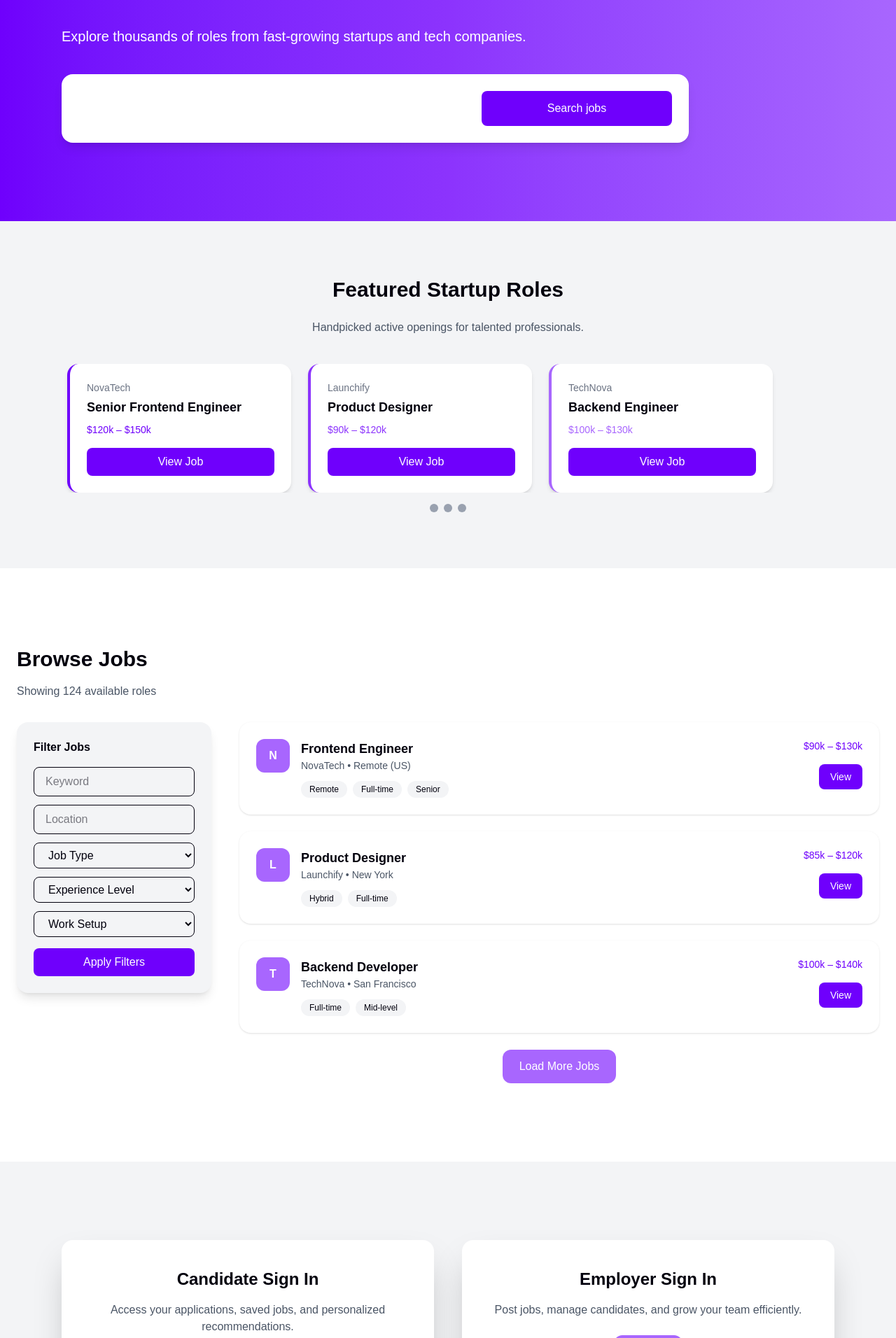
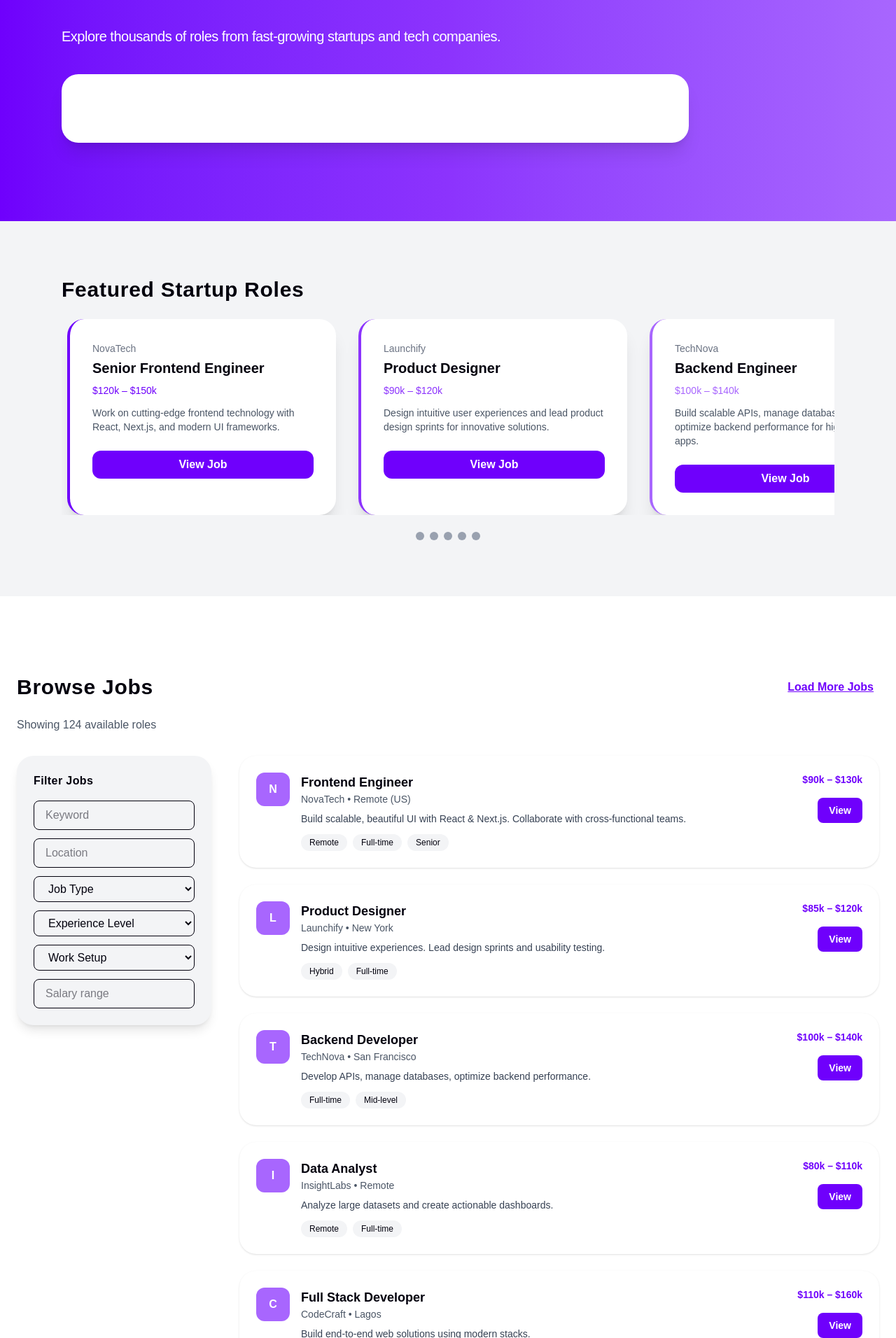
Before and after one commit to adebisidolapo/technicaljobboard, a Next.js app in the folder jobboard/: page / in a window 1280 px wide. Shown: the part 388-2300 px from the top of the page at 70% size. Built offline with nearby package versions, Linux system fonts and the light colour scheme.

Commit message:
Revamp Home page: Hero search inputs, Featured Jobs carousel, enhanced Browse Jobs, Empowering Job Seeker split section

```diff
--- a/jobboard/app/page.tsx
+++ b/jobboard/app/page.tsx
@@ -5,74 +5,116 @@ export default function Home() {
       {/* ================= HERO ================= */}
       <section className="py-28 bg-gradient-to-r from-[#6F00FC] via-[#8C33FD] to-[#A866FE] text-white">
         <div className="max-w-6xl mx-auto px-6 text-center md:text-left">
-          <h1 className="text-4xl md:text-6xl font-bold leading-tight max-w-3xl">
+          <h1 className="text-5xl md:text-6xl font-extrabold leading-tight max-w-3xl tracking-wide">
             Discover startup jobs<br />
             that <span className="text-[#02000D]">move your career forward</span>
           </h1>
-          <p className="mt-6 text-lg md:text-xl max-w-2xl">
+
+          <p className="mt-6 text-lg md:text-xl max-w-2xl tracking-tight font-medium">
             Explore thousands of roles from fast-growing startups and tech companies.
           </p>
-          <div className="mt-10 bg-white rounded-2xl shadow-lg p-6 grid grid-cols-1 md:grid-cols-3 gap-4 max-w-4xl mx-auto md:mx-0">
-            <input className="border px-4 py-3 rounded-lg" placeholder="Role or keyword" />
-            <input className="border px-4 py-3 rounded-lg" placeholder="Location or remote" />
-            <button className="bg-[#6F00FC] hover:bg-[#8C33FD] transition text-white rounded-lg font-medium">
-              Search jobs
-            </button>
+
+          <div className="mt-10 bg-white rounded-3xl shadow-xl p-6 grid grid-cols-1 md:grid-cols-3 gap-4 max-w-4xl mx-auto md:mx-0">
+            <input className="border px-4 py-3 rounded-lg" placeholder="Keyword: e.g Frontend, Product Designer" />
+            <input className="border px-4 py-3 rounded-lg" placeholder="Location: e.g Lagos, Remote" />
+            <select className="border px-4 py-3 rounded-lg">
+              <option>Job Type: Full-time, Part-time, Contract</option>
+              <option>Full-time</option>
+              <option>Part-time</option>
+              <option>Contract</option>
+              <option>Internship</option>
+            </select>
           </div>
         </div>
       </section>
 
-      {/* ================= FEATURED JOBS (3-item carousel) ================= */}
+      {/* ================= FEATURED JOBS ================= */}
       <section className="py-20 bg-gray-100">
         <div className="max-w-6xl mx-auto px-6">
-    <h2 className="text-3xl font-bold mb-6 text-center">Featured Startup Roles</h2>
-    <p className="text-gray-600 mb-10 text-center">
-      Handpicked active openings for talented professionals.
-    </p>
+          <div className="flex justify-between items-center mb-6">
+            <h2 className="text-3xl font-extrabold tracking-wide">Featured Startup Roles</h2>
+          </div>
 
-    {/* Carousel Container */}
-    <div className="relative">
-      <div className="flex overflow-x-auto gap-6 snap-x snap-mandatory px-2">
+          {/* Carousel / horizontal scroll */}
+          <div className="flex overflow-x-auto gap-8 snap-x snap-mandatory px-2">
             {[
-          { role: "Senior Frontend Engineer", company: "NovaTech", salary: "$120k – $150k", color: "#6F00FC" },
-          { role: "Product Designer", company: "Launchify", salary: "$90k – $120k", color: "#8C33FD" },
-          { role: "Backend Engineer", company: "TechNova", salary: "$100k – $130k", color: "#A866FE" },
+              {
+                role: "Senior Frontend Engineer",
+                company: "NovaTech",
+                salary: "$120k – $150k",
+                desc: "Work on cutting-edge frontend technology with React, Next.js, and modern UI frameworks.",
+                color: "#6F00FC",
+              },
+              {
+                role: "Product Designer",
+                company: "Launchify",
+                salary: "$90k – $120k",
+                desc: "Design intuitive user experiences and lead product design sprints for innovative solutions.",
+                color: "#8C33FD",
+              },
+              {
+                role: "Backend Engineer",
+                company: "TechNova",
+                salary: "$100k – $140k",
+                desc: "Build scalable APIs, manage databases, and optimize backend performance for high-traffic apps.",
+                color: "#A866FE",
+              },
+              {
+                role: "Full Stack Developer",
+                company: "CodeCraft",
+                salary: "$110k – $160k",
+                desc: "Own the end-to-end development of web applications using modern stacks.",
+                color: "#6F00FC",
+              },
+              {
+                role: "Data Analyst",
+                company: "InsightLabs",
+                salary: "$80k – $110k",
+                desc: "Analyze large datasets, create dashboards, and provide actionable insights to decision-makers.",
+                color: "#8C33FD",
+              },
             ].map((job, idx) => (
               <div
                 key={idx}
-            className="flex-none w-80 snap-center bg-white rounded-2xl p-6 shadow-md border-l-4 hover:shadow-xl transition"
+                className="flex-none w-96 snap-center bg-white rounded-3xl p-8 shadow-xl border-l-4 hover:shadow-2xl transition"
                 style={{ borderColor: job.color }}
               >
-            <p className="text-sm text-gray-500">{job.company}</p>
-            <h3 className="text-lg font-semibold mt-1">{job.role}</h3>
+                <p className="text-sm font-medium text-gray-500">{job.company}</p>
+                <h3 className="text-xl font-bold mt-1">{job.role}</h3>
                 <p className="text-sm font-medium mt-2" style={{ color: job.color }}>{job.salary}</p>
-            <button className="mt-4 w-full bg-[#6F00FC] hover:bg-[#8C33FD] text-white px-4 py-2 rounded-lg transition">View Job</button>
+                <p className="text-gray-600 mt-3 text-sm">{job.desc}</p>
+                <button className="mt-6 w-full bg-[#6F00FC] hover:bg-[#8C33FD] text-white px-4 py-2 rounded-xl font-semibold transition">
+                  View Job
+                </button>
               </div>
             ))}
           </div>
 
-      {/* Centered Indicator */}
-      <div className="flex justify-center mt-4 gap-2">
-        {[0, 1, 2].map((_, i) => (
+          {/* Centered Dots */}
+          <div className="flex justify-center mt-6 gap-2">
+            {[0, 1, 2, 3, 4].map((_, i) => (
               <span key={i} className="w-3 h-3 rounded-full bg-gray-400"></span>
             ))}
           </div>
         </div>
-  </div>
       </section>
-
 
       {/* ================= BROWSE JOBS ================= */}
       <section className="py-28 bg-white">
         <div className="max-w-7xl mx-auto px-6">
-    <h2 className="text-3xl font-bold mb-4 text-center md:text-left">Browse Jobs</h2>
-    <p className="text-gray-600 mb-8 text-center md:text-left">Showing 124 available roles</p>
+          <div className="flex justify-between items-center mb-6">
+            <h2 className="text-3xl font-extrabold tracking-wide">Browse Jobs</h2>
+            <span className="text-[#6F00FC] font-semibold underline cursor-pointer hover:bg-gray-100 px-2 rounded transition">
+              Load More Jobs
+            </span>
+          </div>
+          <p className="text-gray-600 mb-8">Showing 124 available roles</p>
 
           <div className="grid grid-cols-1 lg:grid-cols-4 gap-10">
 
             {/* Filters */}
-      <aside className="bg-gray-100 rounded-2xl p-6 h-fit shadow-lg">
-        <h3 className="font-semibold mb-4">Filter Jobs</h3>
+            <aside className="bg-gray-100 rounded-3xl p-6 h-fit shadow-lg">
+              <h3 className="font-bold mb-4 tracking-wide">Filter Jobs</h3>
               <input className="w-full border rounded-lg px-4 py-2 mb-3" placeholder="Keyword" />
               <input className="w-full border rounded-lg px-4 py-2 mb-3" placeholder="Location" />
               <select className="w-full border rounded-lg px-4 py-2 mb-3">
@@ -88,29 +130,31 @@ export default function Home() {
                 <option>Mid</option>
                 <option>Senior</option>
               </select>
-        <select className="w-full border rounded-lg px-4 py-2">
+              <select className="w-full border rounded-lg px-4 py-2 mb-3">
                 <option>Work Setup</option>
                 <option>Remote</option>
                 <option>Onsite</option>
                 <option>Hybrid</option>
               </select>
-
-        <button className="mt-4 w-full bg-[#6F00FC] hover:bg-[#8C33FD] text-white px-4 py-2 rounded-lg font-medium transition">Apply Filters</button>
+              <input className="w-full border rounded-lg px-4 py-2" placeholder="Salary range" />
             </aside>
 
             {/* Job Feed */}
             <div className="lg:col-span-3 space-y-6">
               {[
-          { role: "Frontend Engineer", company: "NovaTech", location: "Remote (US)", salary: "$90k – $130k", tags: ["Remote", "Full-time", "Senior"] },
-          { role: "Product Designer", company: "Launchify", location: "New York", salary: "$85k – $120k", tags: ["Hybrid", "Full-time"] },
-          { role: "Backend Developer", company: "TechNova", location: "San Francisco", salary: "$100k – $140k", tags: ["Full-time", "Mid-level"] },
+                { role: "Frontend Engineer", company: "NovaTech", location: "Remote (US)", salary: "$90k – $130k", desc: "Build scalable, beautiful UI with React & Next.js. Collaborate with cross-functional teams.", tags: ["Remote", "Full-time", "Senior"] },
+                { role: "Product Designer", company: "Launchify", location: "New York", salary: "$85k – $120k", desc: "Design intuitive experiences. Lead design sprints and usability testing.", tags: ["Hybrid", "Full-time"] },
+                { role: "Backend Developer", company: "TechNova", location: "San Francisco", salary: "$100k – $140k", desc: "Develop APIs, manage databases, optimize backend performance.", tags: ["Full-time", "Mid-level"] },
+                { role: "Data Analyst", company: "InsightLabs", location: "Remote", salary: "$80k – $110k", desc: "Analyze large datasets and create actionable dashboards.", tags: ["Remote", "Full-time"] },
+                { role: "Full Stack Developer", company: "CodeCraft", location: "Lagos", salary: "$110k – $160k", desc: "Build end-to-end web solutions using modern stacks.", tags: ["Full-time"] },
               ].map((job, idx) => (
-          <div key={idx} className="bg-white rounded-2xl p-6 shadow-sm hover:shadow-md transition flex justify-between items-start">
+                <div key={idx} className="bg-white rounded-3xl p-6 shadow-sm hover:shadow-md transition flex justify-between items-start">
                   <div className="flex gap-4">
                     <div className="w-12 h-12 rounded-xl bg-[#A866FE] text-white flex items-center justify-center font-bold">{job.company[0]}</div>
                     <div>
-                <h3 className="text-lg font-semibold">{job.role}</h3>
+                      <h3 className="text-lg font-bold">{job.role}</h3>
                       <p className="text-sm text-gray-600">{job.company} • {job.location}</p>
+                      <p className="text-gray-700 mt-2 text-sm">{job.desc}</p>
                       <div className="flex flex-wrap gap-2 mt-3">
                         {job.tags.map((tag) => (
                           <span key={tag} className="text-xs px-3 py-1 rounded-full bg-gray-100">{tag}</span>
@@ -119,39 +163,13 @@ export default function Home() {
                     </div>
                   </div>
                   <div className="text-right">
-              <p className="text-sm font-medium text-[#6F00FC]">{job.salary}</p>
-              <button className="mt-4 bg-[#6F00FC] hover:bg-[#8C33FD] text-white px-4 py-2 rounded-lg text-sm">View</button>
+                    <p className="text-sm font-bold text-[#6F00FC]">{job.salary}</p>
+                    <button className="mt-4 bg-[#6F00FC] hover:bg-[#8C33FD] text-white px-4 py-2 rounded-lg text-sm font-semibold transition">View</button>
                   </div>
                 </div>
               ))}
-
-        {/* Load More Jobs CTA */}
-        <div className="mt-6 text-center">
-          <button className="bg-[#A866FE] hover:bg-[#8C33FD] text-white px-6 py-3 rounded-xl font-medium transition">
-            Load More Jobs
-          </button>
-        </div>
             </div>
 
-    </div>
-  </div>
-</section>
-
-
-      {/* ================= CANDIDATE & EMPLOYER SIGN IN ================= */}
-      <section className="py-28 bg-gray-100">
-        <div className="max-w-6xl mx-auto px-6 grid grid-cols-1 md:grid-cols-2 gap-10">
-          {/* Candidate Sign In */}
-          <div className="bg-white rounded-2xl p-10 shadow-2xl text-center hover:shadow-3xl transition">
-            <h3 className="text-2xl font-bold mb-4">Candidate Sign In</h3>
-            <p className="text-gray-600 mb-6">Access your applications, saved jobs, and personalized recommendations.</p>
-            <button className="bg-[#6F00FC] hover:bg-[#8C33FD] text-white px-6 py-3 rounded-xl font-medium transition">Sign In</button>
-          </div>
-          {/* Employer Sign In */}
-          <div className="bg-white rounded-2xl p-10 shadow-2xl text-center hover:shadow-3xl transition">
-            <h3 className="text-2xl font-bold mb-4">Employer Sign In</h3>
-            <p className="text-gray-600 mb-6">Post jobs, manage candidates, and grow your team efficiently.</p>
-            <button className="bg-[#A866FE] hover:bg-[#8C33FD] text-white px-6 py-3 rounded-xl font-medium transition">Sign In</button>
           </div>
         </div>
       </section>
@@ -171,11 +189,11 @@ export default function Home() {
 
           {/* Right Text */}
           <div className="md:w-1/2">
-      <h2 className="text-3xl font-bold mb-6">Empowering Job Seekers</h2>
+            <h2 className="text-3xl font-extrabold mb-6 tracking-wide">Empowering Job Seekers</h2>
             <p className="text-gray-700 mb-6">
               We provide startup opportunities, verified companies, and career tools designed to help you grow faster and succeed in your dream role.
             </p>
-      <button className="bg-[#6F00FC] hover:bg-[#8C33FD] text-white px-6 py-3 rounded-xl font-medium transition">
+            <button className="bg-[#6F00FC] hover:bg-[#8C33FD] text-white px-6 py-3 rounded-xl font-semibold transition">
               Get Started
             </button>
           </div>
@@ -183,56 +201,6 @@ export default function Home() {
         </div>
       </section>
 
-
-
-      {/* ================= WHY CHOOSE US ================= */}
-      <section className="py-28 bg-gray-100">
-        <div className="max-w-6xl mx-auto px-6">
-          <h2 className="text-4xl font-bold mb-12 text-center">
-            Why Choose Us
-          </h2>
-          <div className="grid grid-cols-1 md:grid-cols-3 gap-10">
-            {[{ title: "Curated Startup Roles", desc: "Handpicked jobs to accelerate your career.", color: "#6F00FC" },
-              { title: "Verified Companies", desc: "Only trusted and reliable employers.", color: "#8C33FD" },
-              { title: "Career Growth Tools", desc: "Resources and insights to grow faster.", color: "#A866FE" }
-            ].map((item) => (
-              <div key={item.title} className="rounded-2xl p-10 shadow-2xl transform hover:-translate-y-3 transition" style={{ backgroundColor: item.color, color: "#fff" }}>
-                <h3 className="text-2xl font-bold mb-4">{item.title}</h3>
-                <p className="text-base">{item.desc}</p>
-              </div>
-            ))}
-          </div>
-        </div>
-      </section>
-
-      {/* ================= FOOTER ================= */}
-      <footer className="bg-[#02000D] text-white py-16">
-        <div className="max-w-6xl mx-auto px-6 grid grid-cols-1 md:grid-cols-3 gap-10">
-          <div>
-            <h2 className="text-2xl font-bold mb-4">TechnicalJobboard</h2>
-            <p className="text-gray-300">Connecting ambitious professionals with innovative startups.</p>
-          </div>
-          <div>
-            <h3 className="font-semibold mb-4">Quick Links</h3>
-            <ul className="space-y-2">
-              <li><a href="#" className="hover:text-[#6F00FC] transition">Home</a></li>
-              <li><a href="#" className="hover:text-[#8C33FD] transition">Jobs</a></li>
-              <li><a href="#" className="hover:text-[#A866FE] transition">About</a></li>
-              <li><a href="#" className="hover:text-[#6F00FC] transition">Contact</a></li>
-            </ul>
-          </div>
-          <div>
-            <h3 className="font-semibold mb-4">Contact</h3>
-            <p className="text-gray-300 mb-2">Email: info@technicaljobboard.com</p>
-            <p className="text-gray-300 mb-2">Phone: +234 800 000 0000</p>
-            <p className="text-gray-300">Location: Lagos, Nigeria</p>
-          </div>
-        </div>
-        <div className="mt-12 text-center text-gray-500 text-sm">
-          &copy; {new Date().getFullYear()} TechnicalJobboard. All rights reserved.
-        </div>
-      </footer>
-
     </main>
-  );
+  )
 }
```
Lines whose indentation alone changed are shown as unchanged.
